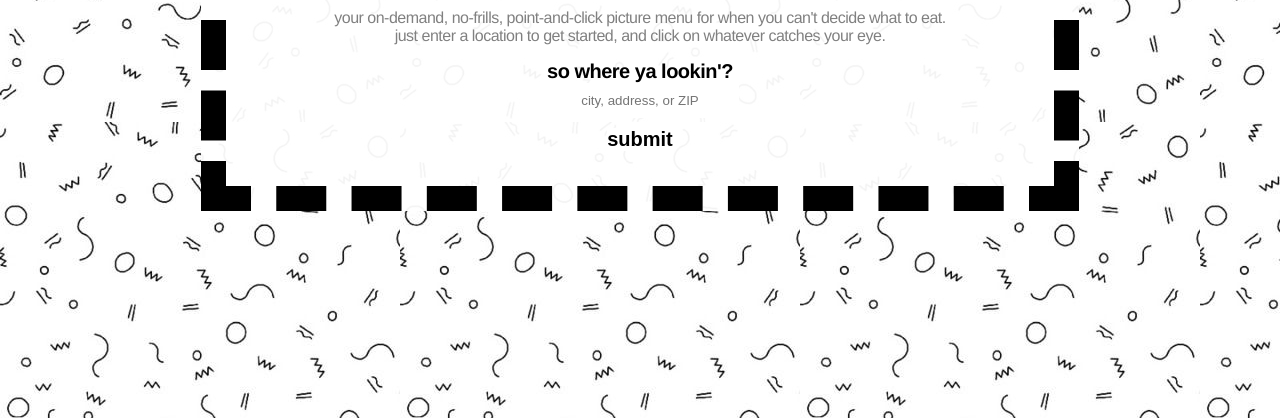
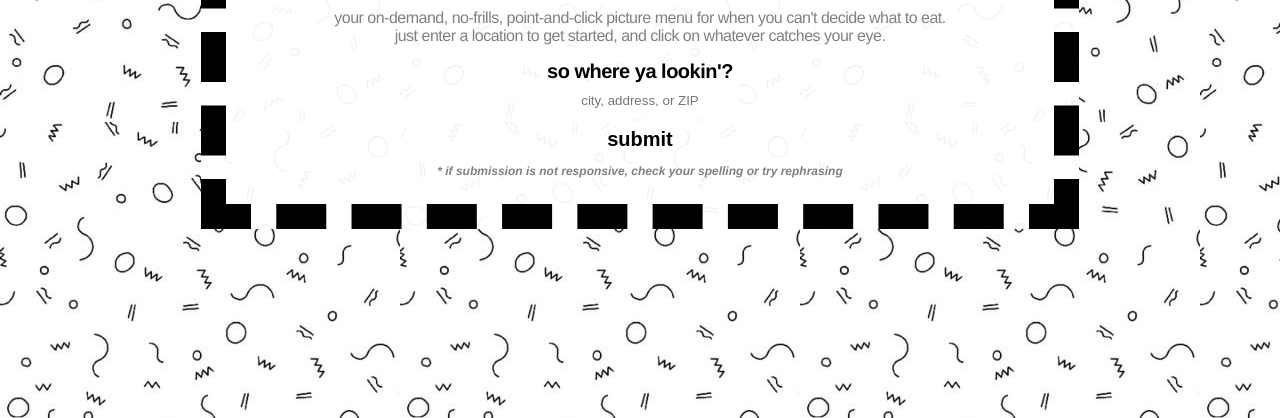
Before and after one commit to TrevorOsterman/foodgrid, a plain HTML site: page index.html in a window 1280 px wide. Shown: the part 382-800 px from the top of the page. Drawn offline with nearby package versions, Linux system fonts and the light colour scheme.

Commit message:
disclaimer added

```diff
--- a/index.css
+++ b/index.css
@@ -100,9 +100,13 @@ nav button {
   padding: 10px;
 }
 
-/* input#location {
-  border: 7px dashed black;
-} */
+#errormsg {
+  font-size: 12px;
+  font-style: italic;
+  color: gray;
+  width: 25vw;
+
+}
 
 .search2 {
   padding: 7px;
@@ -130,6 +134,7 @@ nav button {
 .query-form button {
   border: none;
   background-color: white;
+  font-size: 20px;
 }
 
 form label {
--- a/index.html
+++ b/index.html
@@ -25,7 +25,8 @@
         <label><b>so where ya lookin'?<b></label><br>
         <input type="text" id="location" name="location" placeholder="city, address, or ZIP" required><br>
         <button type="submit" class="submit-button" name="submit-button"><b>submit</b></button>
-      </form>
+      </form><br>
+      <span id='errormsg'>* if submission is not responsive, check your spelling or try rephrasing</span>
     </section>
       <div class="grid"></div>
     </main>
```
